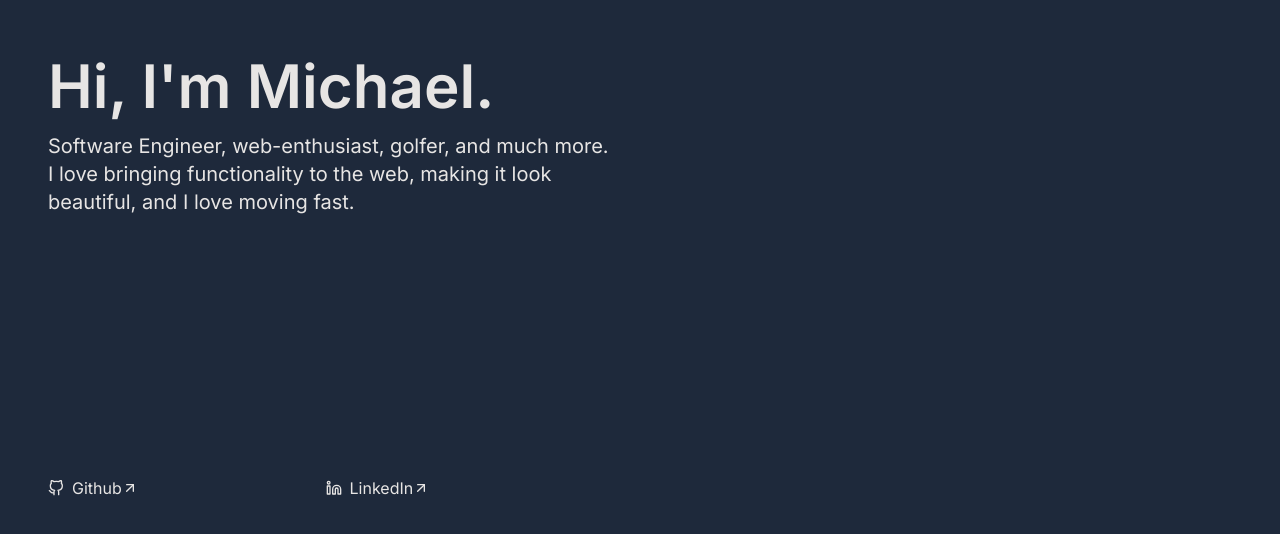
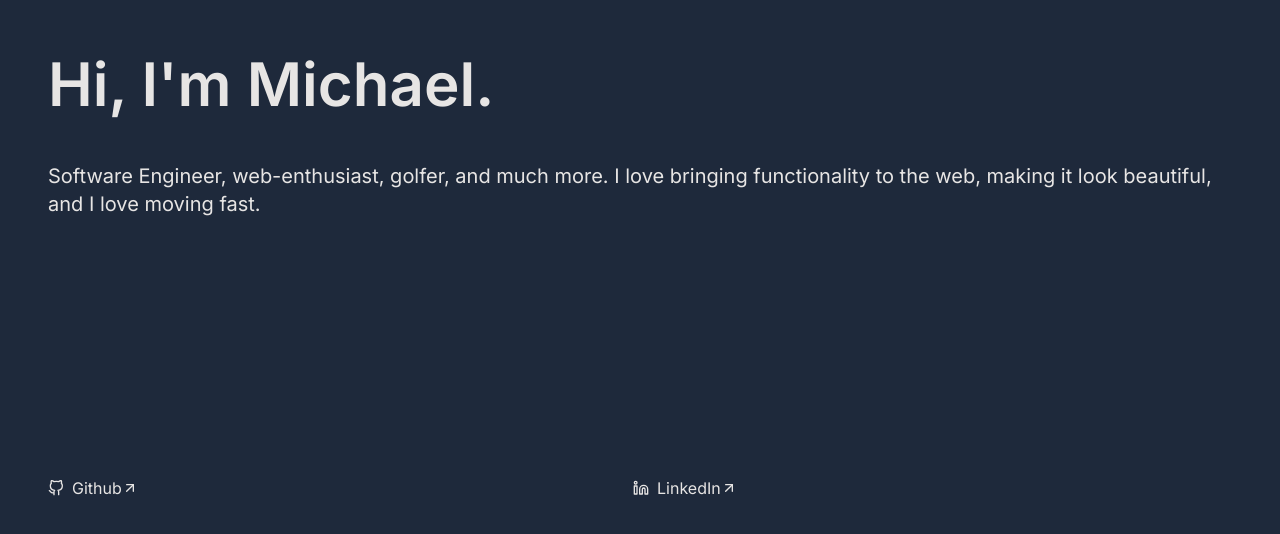
Before and after one commit to Jacobsmi/portfolio, a Next.js app: page / in a window 1280 px wide. Shown: the part 252-786 px from the top of the page. Built offline with nearby package versions, Linux system fonts and the light colour scheme.

Commit message:
Basic changes

```diff
--- a/src/app/layout.tsx
+++ b/src/app/layout.tsx
@@ -6,7 +6,7 @@ const inter = Inter({ subsets: ["latin"] });
 
 export const metadata: Metadata = {
   title: "Michael Jacobs",
-  description: "My Portfolio site",
+  description: "Software Engineer and Web Enthusiast",
 };
 
 export default function RootLayout({
--- a/src/app/page.tsx
+++ b/src/app/page.tsx
@@ -4,14 +4,14 @@ import { FiArrowUpRight, FiGithub, FiLinkedin } from "react-icons/fi";
 export default function Home() {
   return (
     <div>
-      <div className="flex flex-col md:flex-row">
+      <div className="flex flex-col xl:flex-row">
         <div className="bg-slate-800 h-screen w-full p-8 md:p-12 flex flex-col justify-between">
           <div></div>
           <div>
             <div className="text-3xl sm:text-4xl lg:text-6xl font-semibold text-stone-200">
               Hi, I&apos;m Michael.
             </div>
-            <div className="text-stone-200 sm:text-lg lg:text-xl mt-4">
+            <div className="text-stone-200 sm:text-lg lg:text-xl mt-12">
               Software Engineer, web-enthusiast, golfer, and much more. I love
               bringing functionality to the web, making it look beautiful, and I
               love moving fast.
@@ -26,7 +26,7 @@ export default function Home() {
               <FiArrowUpRight />
             </Link>
             <Link
-              href={"https://github.com/Jacobsmi"}
+              href={"https://www.linkedin.com/in/michael-jacobs1/"}
               className="flex items-center text-stone-200 hover:underline"
             >
               <FiLinkedin className="mr-2" /> LinkedIn
@@ -35,7 +35,6 @@ export default function Home() {
             <div></div>
           </div>
         </div>
-        <div className="bg-slate-800 h-screen w-full"></div>
       </div>
     </div>
   );
```
